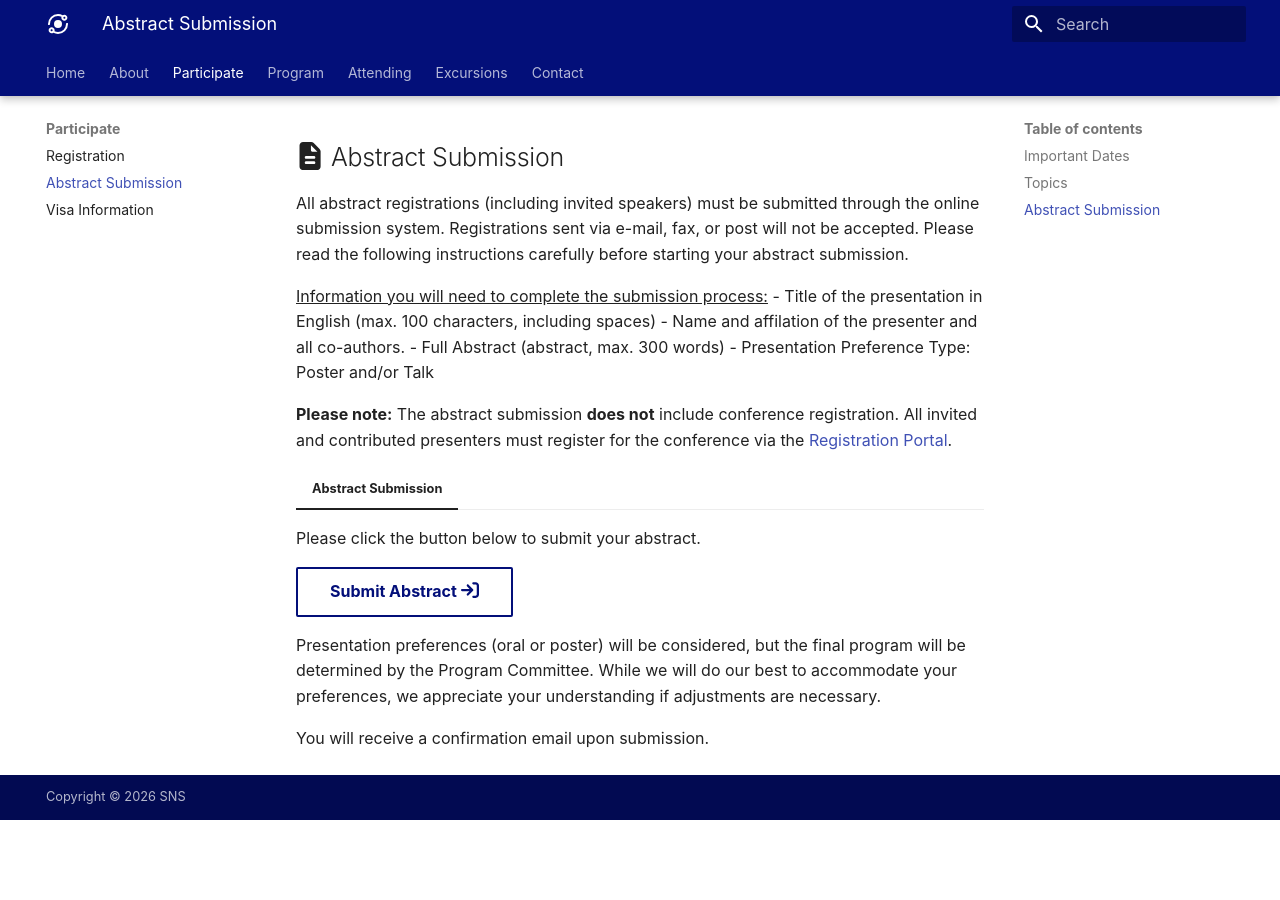
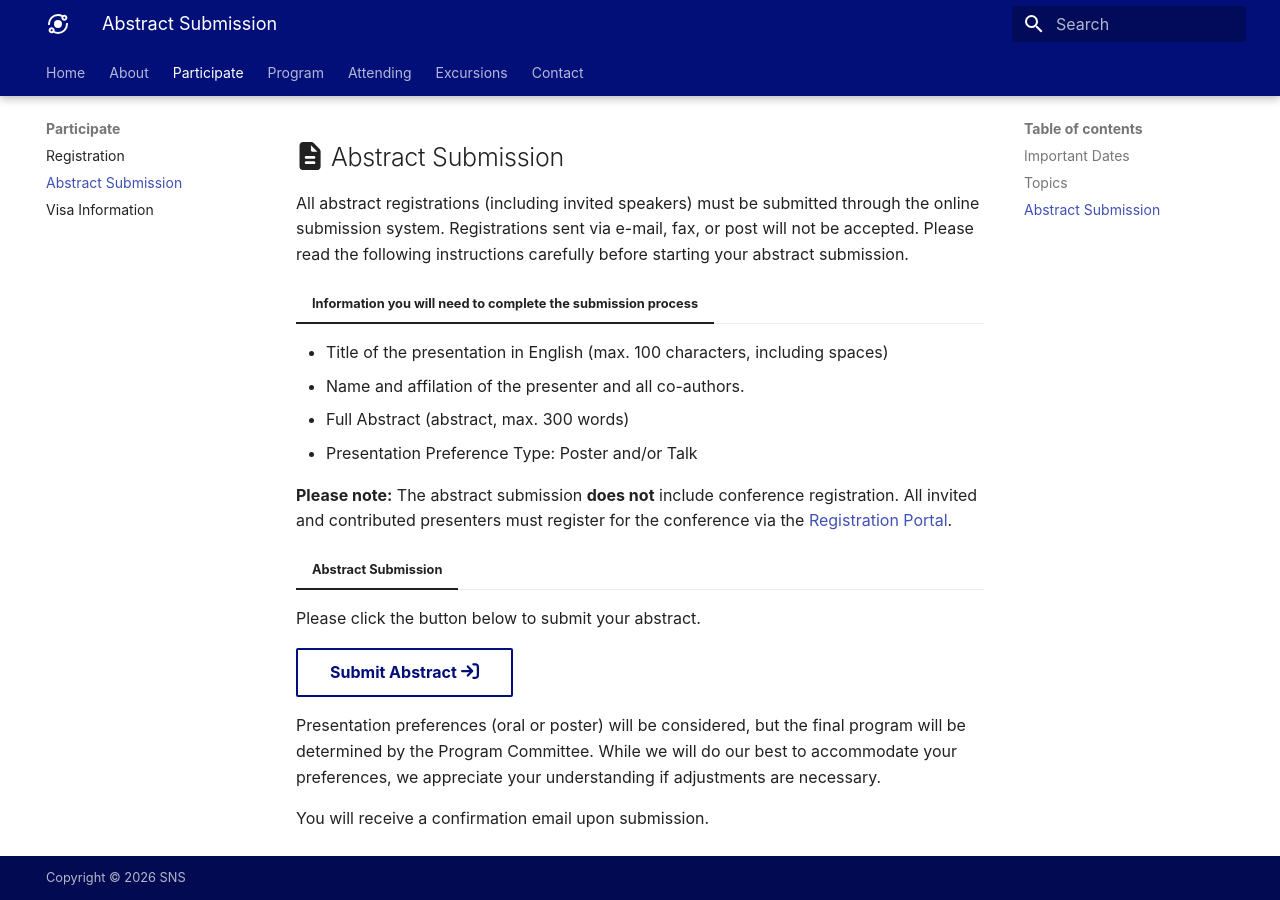
Before and after one commit to SNS2026/SNS2026.github.io, an MkDocs documentation site: the page built from docs/abstracts.md, in a window 1280 px wide and 900 px high, scrolled down 920 px. Built offline with MkDocs 1.6.1 and Material for MkDocs 9.7.7, drawn with Linux system fonts in a browser that asks for light colours; some web fonts are replaced; before the commit the page ends 1740 px from its top, so only the background shows below that.

```diff
--- a/docs/abstracts.md
+++ b/docs/abstracts.md
@@ -38,7 +38,7 @@ Meeting organizers are not obligated to include contributed abstracts submitted
 ## :fontawesome-solid-file-lines: Abstract Submission
 All abstract registrations (including invited speakers) must be submitted through the online submission system. Registrations sent via e-mail, fax, or post will not be accepted. Please read the following instructions carefully before starting your abstract submission.
 
-<u>Information you will need to complete the submission process:</u>
+=== "Information you will need to complete the submission process"
  - Title of the presentation in English (max. 100 characters, including spaces)
  - Name and affilation of the presenter and all co-authors.
  - Full Abstract (abstract, max. 300 words)
```
